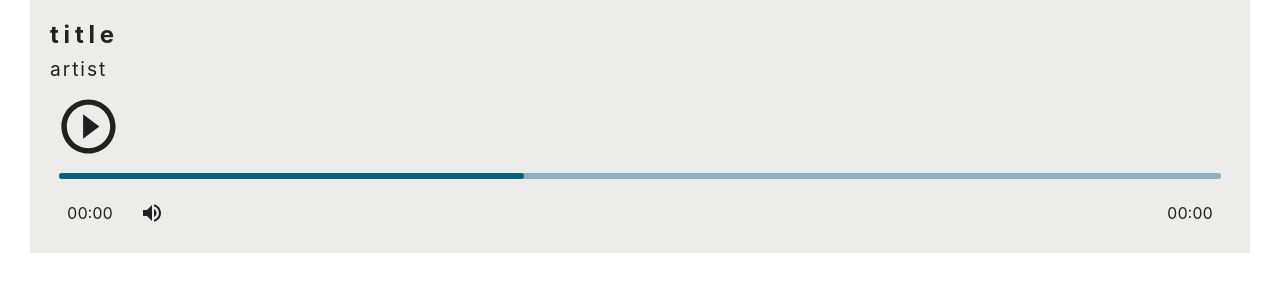
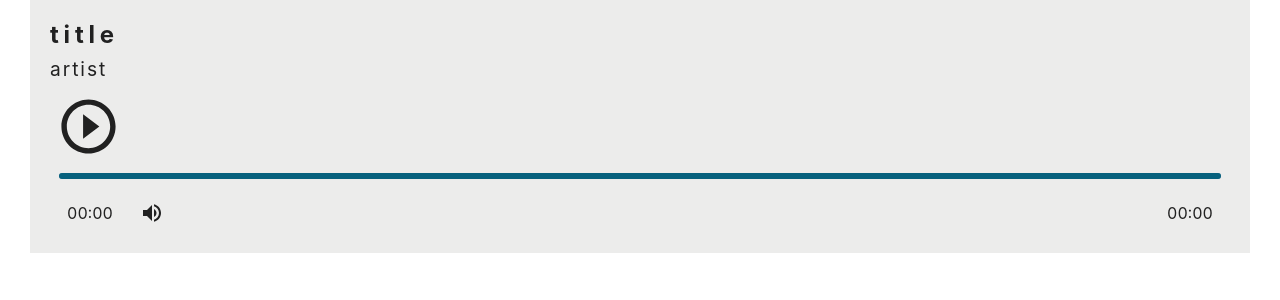
Before and after one commit to ba58ajbse/audio-player, a React (Create React App) app: page / in a window 1280 px wide. Shown: the top 300 px of the page. Built offline with nearby package versions, Linux system fonts and the light colour scheme.

Commit message:
display current time position on progress bar

```diff
--- a/src/components/Player.tsx
+++ b/src/components/Player.tsx
@@ -47,7 +47,7 @@ const Player: React.FC = () => {
           )}
         </StyledPlyaButton>
       </StyledInfo>
-      <Progress />
+      <Progress duration={duration} currentTime={currentTime} />
       <TrackTimeWrap>
         <TrackCurrentTime currentTime={currentTime} />
         <VolumeBar />
--- a/src/components/Progress.tsx
+++ b/src/components/Progress.tsx
@@ -1,11 +1,16 @@
 import React from 'react'
 import styled from 'styled-components'
 
-const Progress: React.FC = () => {
+type PropType = {
+  duration: number
+  currentTime: number
+}
+
+const Progress: React.FC<PropType> = ({ duration, currentTime }) => {
   return (
     <StyledProgressArea>
       <div className="progress-bar">
-        <div className="progress-current" />
+        <StyledProgressCurrent duration={duration} currentTime={currentTime} />
       </div>
     </StyledProgressArea>
   )
@@ -23,10 +28,10 @@ const StyledProgressArea = styled.div`
     display: inline-block;
     border-radius: 10px;
   }
-  .progress-current {
-    width: 40%;
-    height: 6px;
-    background-color: ${(props) => props.theme.colors.third};
-    border-radius: 10px;
-  }
 `
+const StyledProgressCurrent = styled.div<PropType>`
+  width: ${(props) => (props.currentTime / props.duration) * 100}%;
+  height: 6px;
+  background-color: ${(props) => props.theme.colors.third};
+  border-radius: 10px;
+`
```
